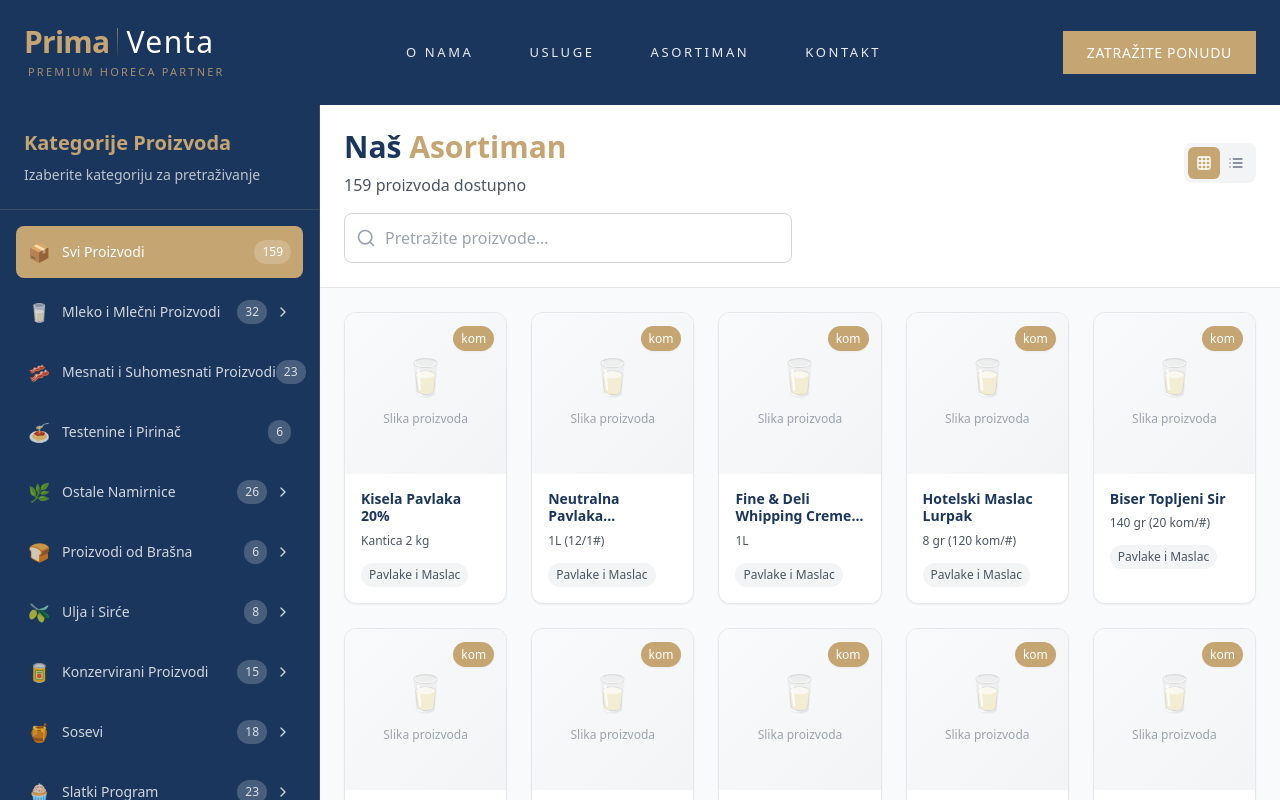
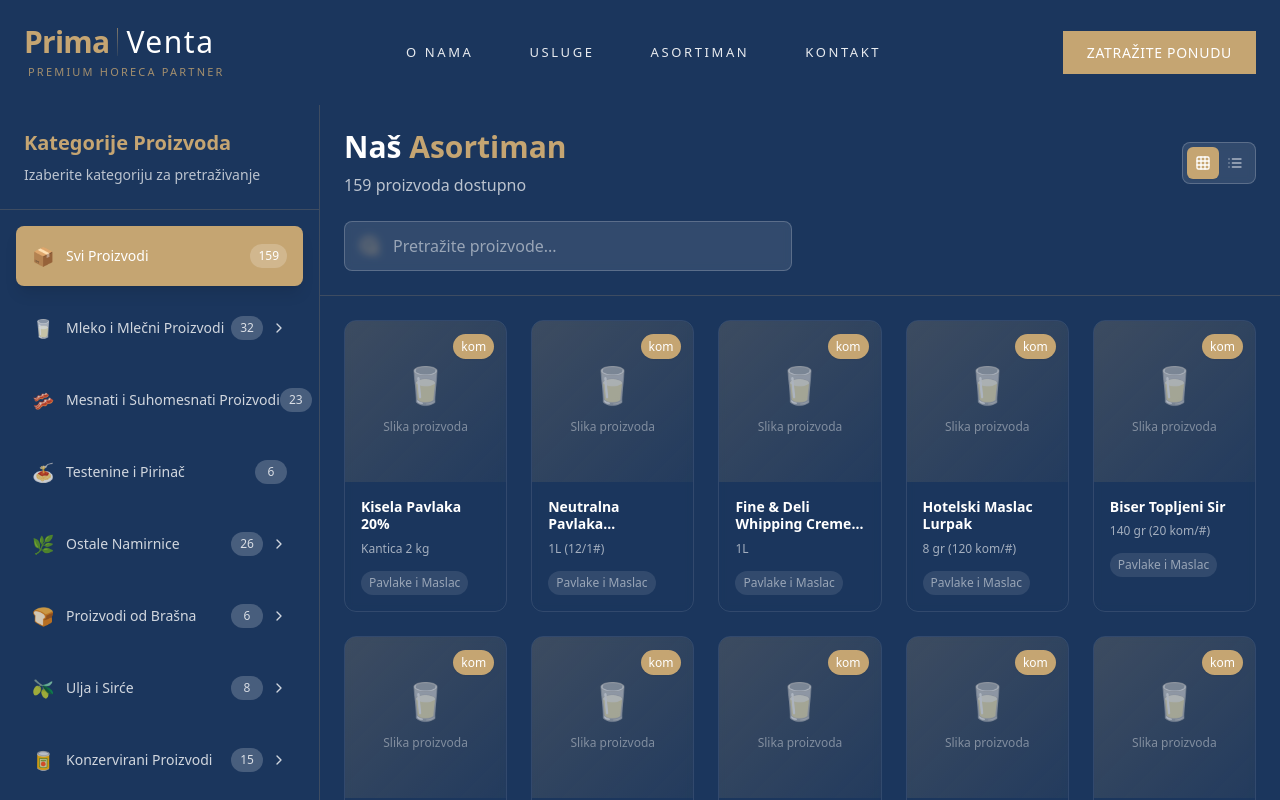
Before and after one commit to georgerokvich/new-primaventa, a Next.js app: page /asortiman in a window 1280 px wide. Shown: the top 800 px of the page. Built offline with nearby package versions, Linux system fonts and the light colour scheme; a web font is replaced by a local one.

Commit message:
Brand-Consistent Design: Unified dark theme, fixed nav integration, premium aesthetics

```diff
--- a/src/app/asortiman/page.tsx
+++ b/src/app/asortiman/page.tsx
@@ -4,9 +4,9 @@
 
 export default function AsortimentPage() {
   return (
-    <>
+    <div className="bg-[#1B365D]">
       <Header />
       <ProductCatalog />
-    </>
+    </div>
   )
 }
--- a/src/components/sections/product-catalog.tsx
+++ b/src/components/sections/product-catalog.tsx
@@ -1,7 +1,7 @@
 'use client'
 
 import React, { useState, useMemo } from 'react'
-import { Search, Filter, Grid, List, ChevronRight, ChevronDown } from 'lucide-react'
+import { Search, Grid, List, ChevronRight, ChevronDown } from 'lucide-react'
 import { productCategories } from '@/data/product-categories'
 import { allProducts } from '@/data/sample-products'
 
@@ -43,7 +43,7 @@
   }
 
   return (
-    <div className="flex min-h-screen bg-gray-50">
+    <div className="flex min-h-screen bg-[#1B365D]">
       {/* Premium Sidebar */}
       <div className="w-80 bg-[#1B365D] border-r border-[#C5A572]/20 flex flex-col">
         {/* Sidebar Header */}
@@ -64,9 +64,9 @@
               setSelectedCategory('all')
               setSelectedSubcategory('all')
             }}
-            className={`w-full flex items-center justify-between p-3 rounded-lg mb-2 transition-colors ${
+            className={`w-full flex items-center justify-between p-4 rounded-lg mb-3 transition-colors ${
               selectedCategory === 'all'
-                ? 'bg-[#C5A572] text-white'
+                ? 'bg-[#C5A572] text-white shadow-lg'
                 : 'text-white/80 hover:bg-white/10'
             }`}
           >
@@ -74,7 +74,7 @@
               <span className="text-lg">📦</span>
               <span className="font-montserrat text-sm font-medium">Svi Proizvodi</span>
             </div>
-            <span className="text-xs bg-white/20 px-2 py-1 rounded-full">
+            <span className="text-xs bg-white/20 px-2 py-1 rounded-full min-w-[2rem] text-center">
               {getProductCount('all')}
             </span>
           </button>
@@ -85,16 +85,16 @@
             const isSelected = selectedCategory === category.id
 
             return (
-              <div key={category.id} className="mb-2">
+              <div key={category.id} className="mb-3">
                 <button
                   onClick={() => {
                     setSelectedCategory(category.id)
                     setSelectedSubcategory('all')
                     toggleCategory(category.id)
                   }}
-                  className={`w-full flex items-center justify-between p-3 rounded-lg transition-colors ${
+                  className={`w-full flex items-center justify-between p-4 rounded-lg transition-colors ${
                     isSelected
-                      ? 'bg-[#C5A572] text-white'
+                      ? 'bg-[#C5A572] text-white shadow-lg'
                       : 'text-white/80 hover:bg-white/10'
                   }`}
                 >
@@ -105,7 +105,7 @@
                     </span>
                   </div>
                   <div className="flex items-center gap-2">
-                    <span className="text-xs bg-white/20 px-2 py-1 rounded-full">
+                    <span className="text-xs bg-white/20 px-2 py-1 rounded-full min-w-[2rem] text-center">
                       {getProductCount(category.id)}
                     </span>
                     {category.subcategories && (
@@ -116,7 +116,7 @@
 
                 {/* Subcategories */}
                 {category.subcategories && isExpanded && (
-                  <div className="ml-6 mt-2 space-y-1">
+                  <div className="ml-6 mt-2 space-y-2">
                     {category.subcategories.map((subcategory) => (
                       <button
                         key={subcategory}
@@ -124,14 +124,14 @@
                           setSelectedCategory(category.id)
                           setSelectedSubcategory(subcategory)
                         }}
-                        className={`w-full flex items-center justify-between p-2 rounded-md text-left transition-colors ${
+                        className={`w-full flex items-center justify-between p-3 rounded-md text-left transition-colors ${
                           selectedSubcategory === subcategory && selectedCategory === category.id
                             ? 'bg-[#C5A572]/30 text-white'
                             : 'text-white/60 hover:bg-white/5 hover:text-white/80'
                         }`}
                       >
-                        <span className="font-montserrat text-xs">{subcategory}</span>
-                        <span className="text-xs text-white/40">
+                        <span className="font-montserrat text-sm">{subcategory}</span>
+                        <span className="text-xs text-white/40 bg-white/10 px-2 py-1 rounded-full">
                           {getProductCount(category.id, subcategory)}
                         </span>
                       </button>
@@ -145,28 +145,28 @@
       </div>
 
       {/* Main Content */}
-      <div className="flex-1 flex flex-col">
+      <div className="flex-1 flex flex-col bg-[#1B365D]">
         {/* Header */}
-        <div className="bg-white border-b border-gray-200 p-6">
-          <div className="flex items-center justify-between mb-4">
+        <div className="bg-[#1B365D] border-b border-[#C5A572]/20 p-6">
+          <div className="flex items-center justify-between mb-6">
             <div>
-              <h1 className="font-playfair text-3xl font-bold text-[#1B365D] mb-2">
+              <h1 className="font-playfair text-3xl font-bold text-white mb-2">
                 Naš <span className="text-[#C5A572]">Asortiman</span>
               </h1>
-              <p className="font-montserrat text-gray-600">
+              <p className="font-montserrat text-white/70">
                 {filteredProducts.length} proizvoda dostupno
               </p>
             </div>
 
             <div className="flex items-center gap-4">
               {/* View Toggle */}
-              <div className="flex bg-gray-100 rounded-lg p-1">
+              <div className="flex bg-white/10 backdrop-blur-sm rounded-lg p-1 border border-white/20">
                 <button
                   onClick={() => setViewMode('grid')}
                   className={`p-2 rounded-md transition-colors ${
                     viewMode === 'grid'
-                      ? 'bg-[#C5A572] text-white'
-                      : 'text-gray-500 hover:text-gray-700'
+                      ? 'bg-[#C5A572] text-white shadow-sm'
+                      : 'text-white/60 hover:text-white/80'
                   }`}
                 >
                   <Grid className="w-4 h-4" />
@@ -175,8 +175,8 @@
                   onClick={() => setViewMode('list')}
                   className={`p-2 rounded-md transition-colors ${
                     viewMode === 'list'
-                      ? 'bg-[#C5A572] text-white'
-                      : 'text-gray-500 hover:text-gray-700'
+                      ? 'bg-[#C5A572] text-white shadow-sm'
+                      : 'text-white/60 hover:text-white/80'
                   }`}
                 >
                   <List className="w-4 h-4" />
@@ -187,34 +187,34 @@
 
           {/* Search Bar */}
           <div className="relative max-w-md">
-            <Search className="absolute left-3 top-1/2 transform -translate-y-1/2 text-gray-400 w-5 h-5" />
+            <Search className="absolute left-4 top-1/2 transform -translate-y-1/2 text-[#C5A572] w-5 h-5" />
             <input
               type="text"
               placeholder="Pretražite proizvode..."
               value={searchTerm}
               onChange={(e) => setSearchTerm(e.target.value)}
-              className="w-full pl-10 pr-4 py-3 border border-gray-300 rounded-lg focus:outline-none focus:border-[#C5A572] transition-colors"
+              className="w-full pl-12 pr-4 py-3 bg-white/10 backdrop-blur-sm border border-white/20 rounded-lg text-white placeholder-white/50 focus:outline-none focus:border-[#C5A572] transition-colors"
             />
           </div>
         </div>
 
         {/* Products Grid */}
-        <div className="flex-1 p-6">
+        <div className="flex-1 p-6 bg-[#1B365D]">
           {viewMode === 'grid' ? (
             <div className="grid grid-cols-1 sm:grid-cols-2 md:grid-cols-3 lg:grid-cols-4 xl:grid-cols-5 gap-6">
               {filteredProducts.map((product) => (
                 <div
                   key={product.id}
-                  className="group bg-white rounded-xl shadow-sm border border-gray-200 overflow-hidden hover:shadow-lg transition-all duration-300 hover:-translate-y-1"
+                  className="group bg-white/8 backdrop-blur-sm rounded-xl border border-white/10 overflow-hidden hover:bg-white/12 hover:border-[#C5A572]/30 transition-all duration-300 hover:-translate-y-1 hover:shadow-2xl hover:shadow-[#C5A572]/10"
                 >
                   {/* Square Image Placeholder */}
-                  <div className="aspect-square bg-gradient-to-br from-gray-50 to-gray-100 relative overflow-hidden">
+                  <div className="aspect-square bg-gradient-to-br from-[#C5A572]/20 to-[#C5A572]/5 relative overflow-hidden">
                     <div className="absolute inset-0 flex items-center justify-center">
                       <div className="text-center">
-                        <span className="text-4xl mb-2 block opacity-60">
+                        <span className="text-4xl mb-2 block opacity-60 text-white">
                           {productCategories.find(cat => cat.id === product.category)?.icon || '📦'}
                         </span>
-                        <span className="text-xs text-gray-400 font-montserrat">
+                        <span className="text-xs text-white/40 font-montserrat">
                           Slika proizvoda
                         </span>
                       </div>
@@ -230,18 +230,18 @@
 
                   {/* Product Info */}
                   <div className="p-4">
-                    <h3 className="font-montserrat text-sm font-semibold text-[#1B365D] mb-2 leading-tight line-clamp-2">
+                    <h3 className="font-montserrat text-sm font-semibold text-white mb-2 leading-tight line-clamp-2 group-hover:text-[#C5A572] transition-colors">
                       {product.name}
                     </h3>
 
                     {product.description && (
-                      <p className="font-montserrat text-xs text-gray-600 mb-3 line-clamp-2">
+                      <p className="font-montserrat text-xs text-white/60 mb-3 line-clamp-2">
                         {product.description}
                       </p>
                     )}
 
                     {product.subcategory && (
-                      <span className="inline-block px-2 py-1 bg-gray-100 text-gray-600 text-xs font-montserrat rounded-full">
+                      <span className="inline-block px-2 py-1 bg-white/10 text-white/50 text-xs font-montserrat rounded-full">
                         {product.subcategory}
                       </span>
                     )}
@@ -255,23 +255,23 @@
               {filteredProducts.map((product) => (
                 <div
                   key={product.id}
-                  className="bg-white rounded-lg shadow-sm border border-gray-200 p-4 hover:shadow-md transition-shadow"
+                  className="bg-white/8 backdrop-blur-sm rounded-lg border border-white/10 p-4 hover:bg-white/12 hover:border-[#C5A572]/30 transition-all duration-300"
                 >
                   <div className="flex items-center gap-4">
                     {/* Square Thumbnail */}
-                    <div className="w-16 h-16 bg-gradient-to-br from-gray-50 to-gray-100 rounded-lg flex items-center justify-center flex-shrink-0">
-                      <span className="text-2xl opacity-60">
+                    <div className="w-16 h-16 bg-gradient-to-br from-[#C5A572]/20 to-[#C5A572]/5 rounded-lg flex items-center justify-center flex-shrink-0">
+                      <span className="text-2xl opacity-60 text-white">
                         {productCategories.find(cat => cat.id === product.category)?.icon || '📦'}
                       </span>
                     </div>
 
                     {/* Product Info */}
                     <div className="flex-1">
-                      <h3 className="font-montserrat text-base font-semibold text-[#1B365D] mb-1">
+                      <h3 className="font-montserrat text-base font-semibold text-white mb-1">
                         {product.name}
                       </h3>
                       {product.description && (
-                        <p className="font-montserrat text-sm text-gray-600 mb-2">
+                        <p className="font-montserrat text-sm text-white/60 mb-2">
                           {product.description}
                         </p>
                       )}
@@ -280,7 +280,7 @@
                           {product.unit}
                         </span>
                         {product.subcategory && (
-                          <span className="text-xs text-gray-500">
+                          <span className="text-xs text-white/50">
                             {product.subcategory}
                           </span>
                         )}
@@ -296,10 +296,10 @@
           {filteredProducts.length === 0 && (
             <div className="text-center py-16">
               <div className="text-6xl mb-4 opacity-30">🔍</div>
-              <h3 className="font-playfair text-xl text-gray-600 mb-2">
+              <h3 className="font-playfair text-xl text-white/60 mb-2">
                 Nema rezultata
               </h3>
-              <p className="font-montserrat text-gray-500">
+              <p className="font-montserrat text-white/40">
                 Nema proizvoda koji odgovaraju vašoj pretraži
               </p>
             </div>
```
